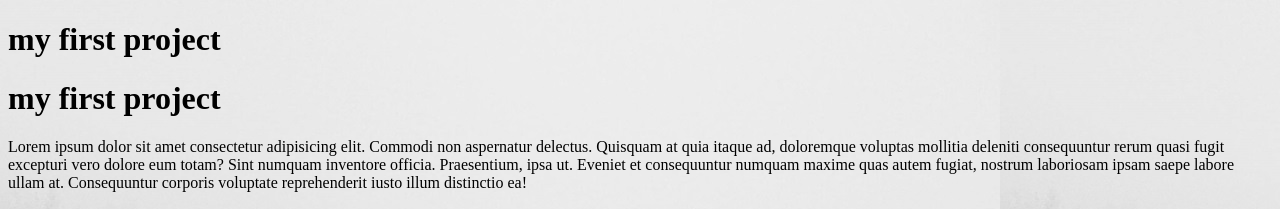
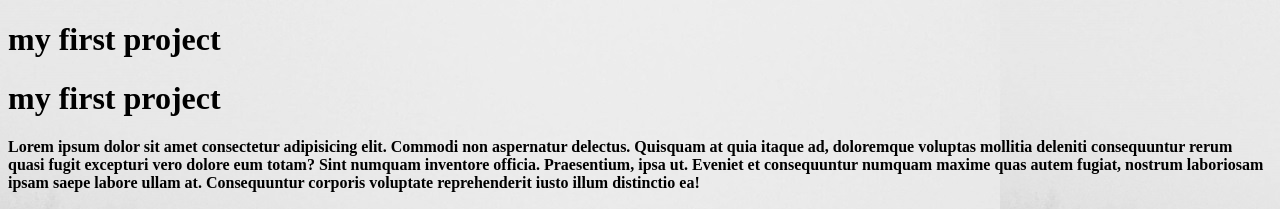
Before and after one commit to Jamie12341324/my-first-project, a plain HTML site: page index.html in a window 1280 px wide. Shown: the top 209 px of the page. Drawn offline with Linux system fonts and the light colour scheme.

Commit message:
added text

```diff
--- a/assets/css/styles.css
+++ b/assets/css/styles.css
@@ -4,3 +4,4 @@
 body{background-color:blue;
     background-image: url(../images/background.jpg);}
 h2{color:orangered;}
+p{font-weight: bold;}
--- a/index.html
+++ b/index.html
@@ -4,7 +4,7 @@
     <meta charset="UTF-8" />
     <meta name="viewport" content="width=device-width, initial-scale=1.0" />
     <link rel="stylesheet" href="assets/css/styles.css" />
-    <title>Document</title>
+    <title>My first project</title>
   </head>
   <body>
     <h1>my first project</h1>
```
